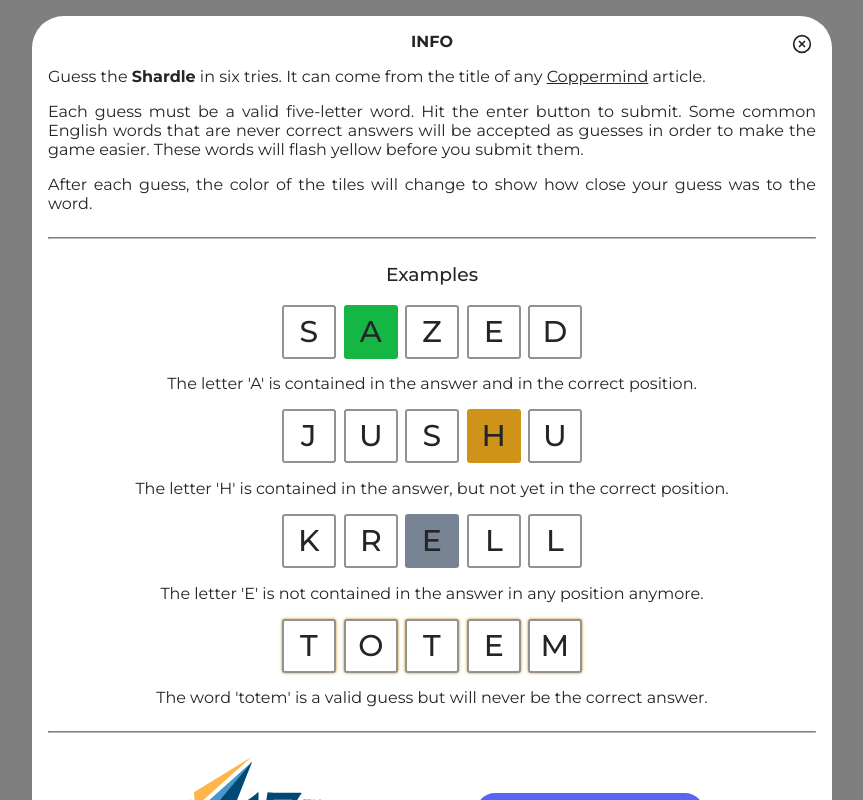
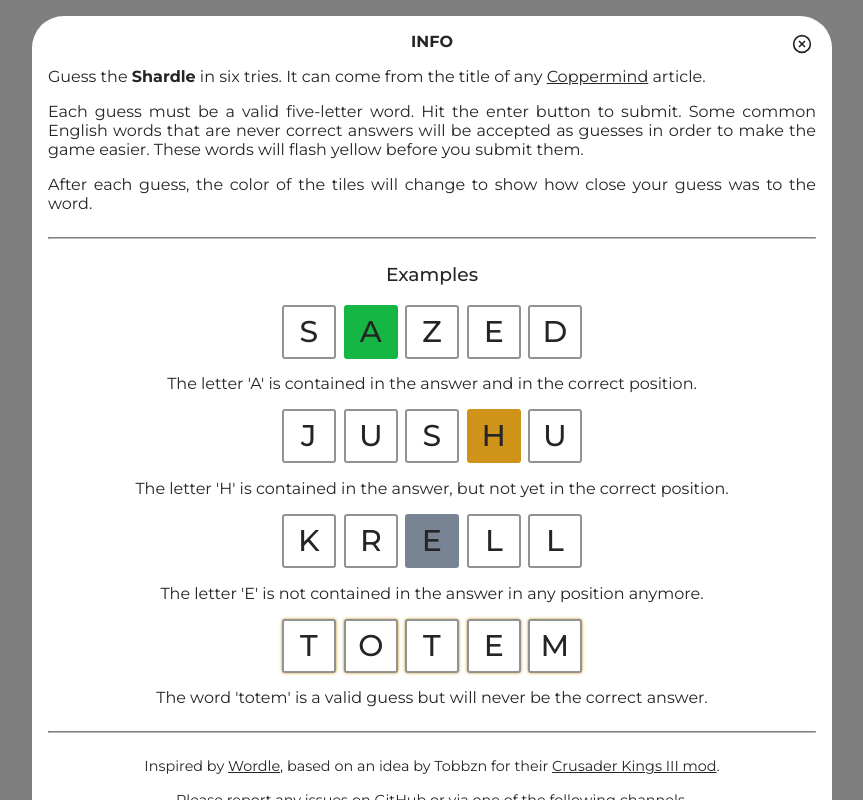
Before and after one commit to 17thshard/shardle, a Next.js app: page / in a window 1280 px wide. Shown: the whole page, without its empty margins (208-1071 px from the left). Built offline with nearby package versions, Linux system fonts and the light colour scheme.

Commit message:
Add some links to info

```diff
--- a/components/modals/Info.tsx
+++ b/components/modals/Info.tsx
@@ -91,7 +91,26 @@
       </section>
       <hr />
       <section className={styles.socials}>
-        <Logo className={styles.logo} />
+        <p>
+          Inspired by <a href="https://www.nytimes.com/games/wordle" target="_blank" rel="noreferrer">Wordle</a>,
+          based on an idea by Tobbzn for their <a
+          href="https://steamcommunity.com/sharedfiles/filedetails/?id=2301341163"
+          target="_blank"
+          rel="noreferrer"
+        >
+          Crusader Kings III mod
+        </a>.
+        </p>
+        <p>
+          Please report any issues on <a
+          href="https://github.com/17thshard/shardle"
+          target="_blank"
+          rel="noreferrer"
+        >GitHub</a> or via one of the following channels.
+        </p>
+        <a href="https://17thshard.com" target="_blank" rel="noreferrer" className={styles.shardLink}>
+          <Logo />
+        </a>
         <a href="https://discord.gg/17thshard" target="_blank" rel="noreferrer" className={styles.discord}>
           <SiDiscord /> Discuss on our Discord
         </a>
--- a/styles/modals/Info.module.scss
+++ b/styles/modals/Info.module.scss
@@ -94,10 +94,22 @@
     justify-content: center;
     gap: 16px;
     flex-wrap: wrap;
+
+    p {
+      margin: 0;
+      width: 100%;
+      text-align: center;
+      font-size: 0.9em;
+    }
   }
 
-  .logo {
+  .shardLink {
+    display: block;
     max-width: 300px;
+
+    svg {
+      width: 100%;
+    }
   }
 
   .discord {
```
